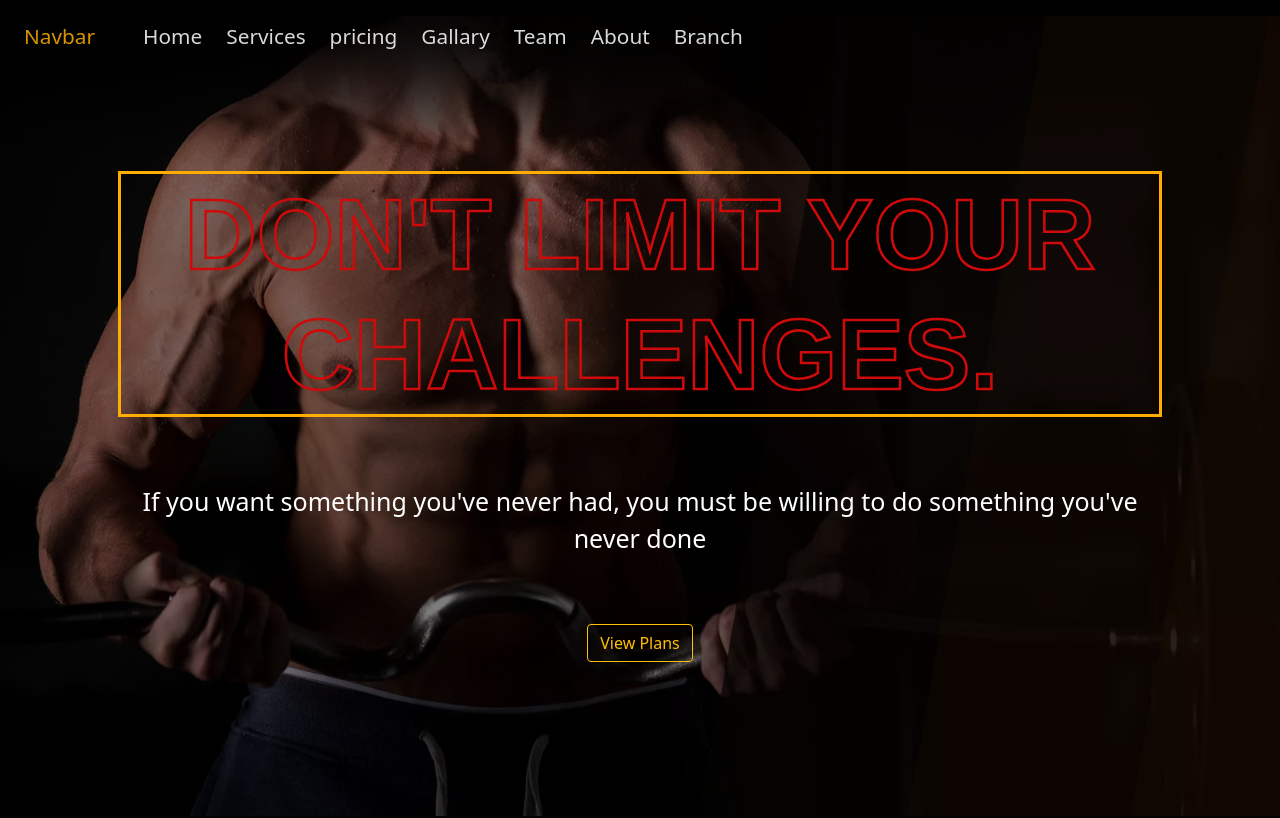
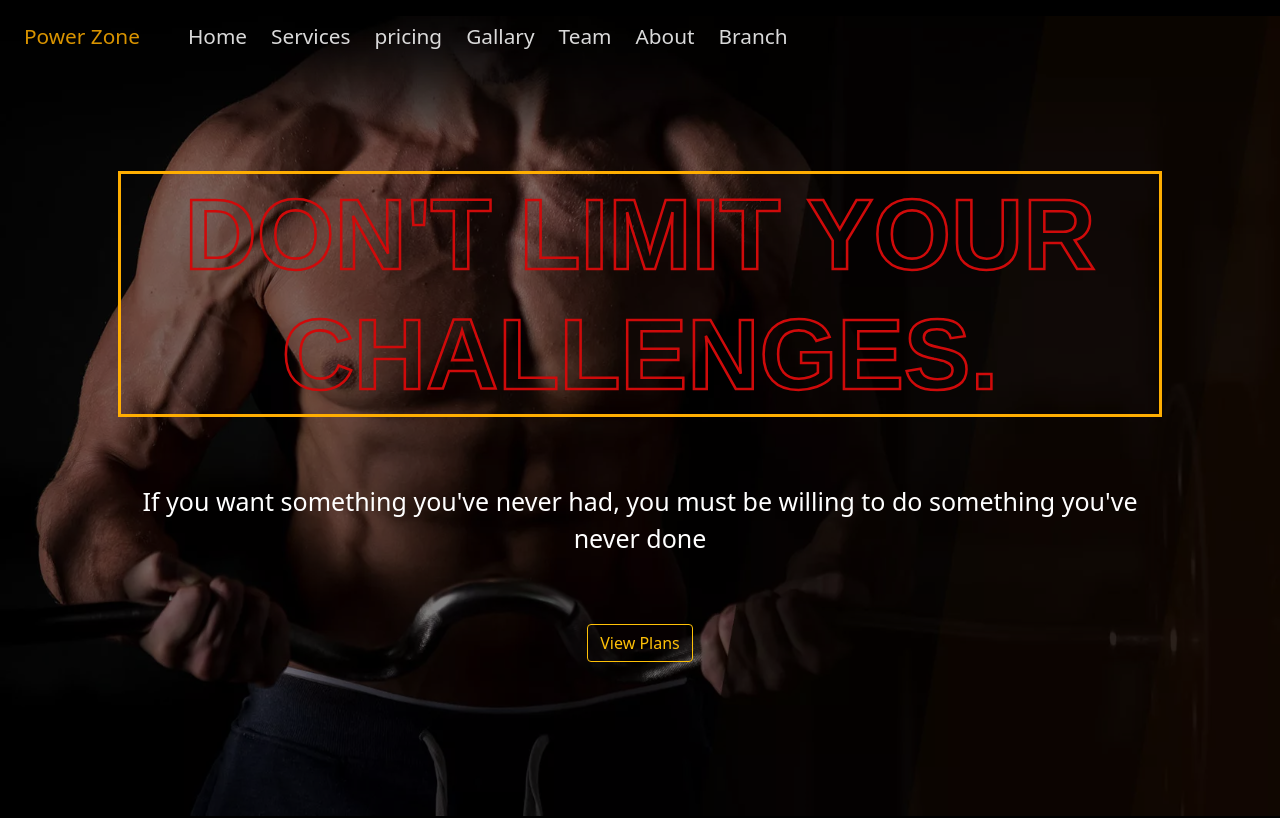
Before and after one commit to samir-27/Power-Zone, a plain HTML site: page index.html in a window 1280 px wide. Shown: the top 818 px of the page. Drawn offline with nearby package versions, Linux system fonts and the light colour scheme; a script that the page names is missing; files whose address does not match are found by name.

Commit message:
chainged brand name

```diff
--- a/index.html
+++ b/index.html
@@ -48,7 +48,7 @@
                 <li><a href="#about">About</a></li>
                 <li><a href="#branch">Branch</a></li>
             </ul>
-            <a href="#home"><h1 class="logo m-4 mt-1 pt-1">Navbar</h1></a>
+            <a href="#home"><h1 class="logo m-4 mt-1 pt-1">Power Zone</h1></a>
         </div>
     </nav>
     </section>
```
